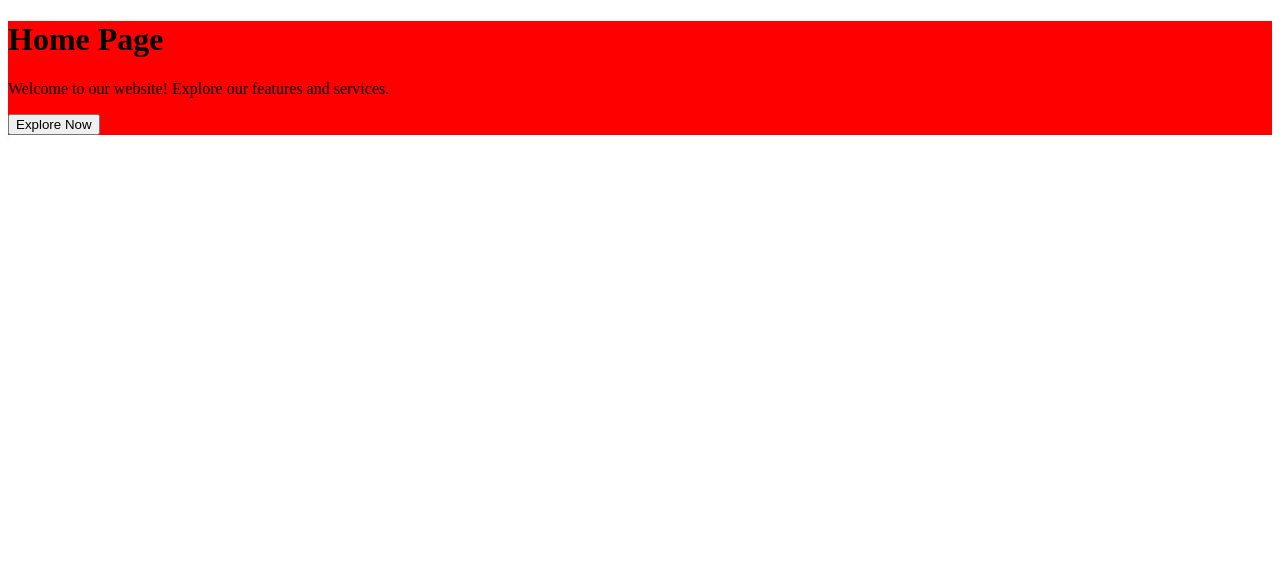
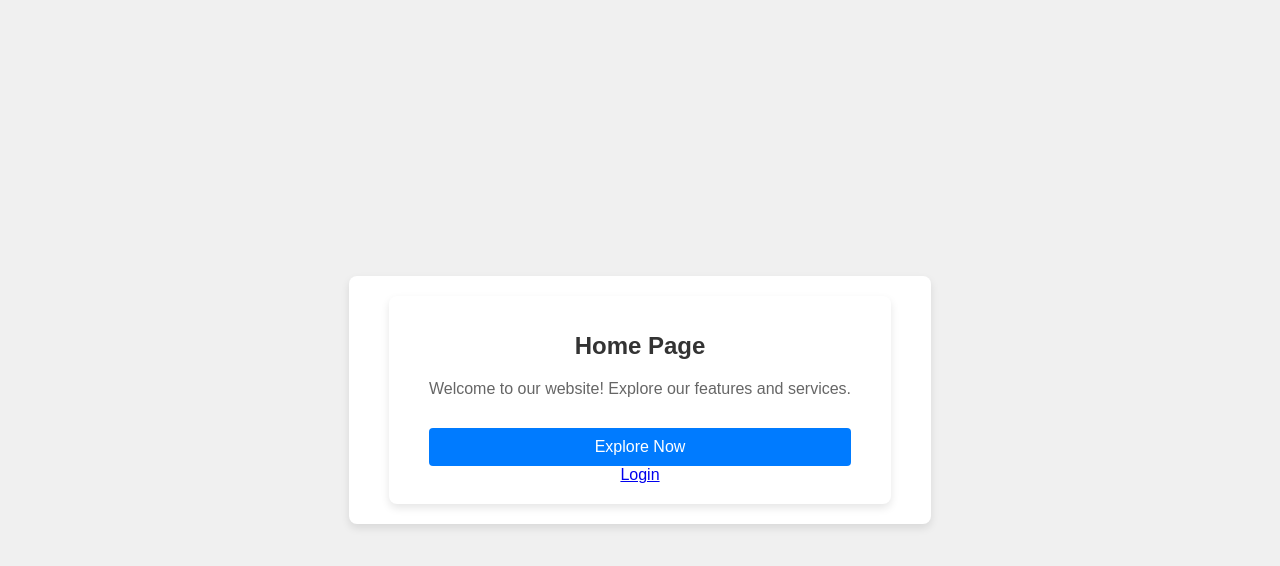
Before and after one commit to NPVinodya/cbc-frontend, a React (Vite) app in the folder cbc-frontend/: page / in a window 1280 px wide. Shown: the top 566 px of the page. Built offline with nearby package versions, Linux system fonts and the light colour scheme.

Commit message:
add Link 😊👍

```diff
--- a/cbc-frontend/src/Pages/homePage.jsx
+++ b/cbc-frontend/src/Pages/homePage.jsx
@@ -1,9 +1,13 @@
+import "./homePage.css";
+import { Link } from "react-router-dom";
+
 export default function HomePage() {
     return (
         <div>
             <h1>Home Page</h1>
             <p>Welcome to our website! Explore our features and services.</p>
             <button>Explore Now</button>
+            <Link to="/login">Login</Link>
         </div>
     );
 }
--- a/cbc-frontend/src/Pages/loginPage.jsx
+++ b/cbc-frontend/src/Pages/loginPage.jsx
@@ -1,3 +1,6 @@
+import "./loginPage.css";
+
+
 export default function LoginPage(){
     return(
         <div>
```
